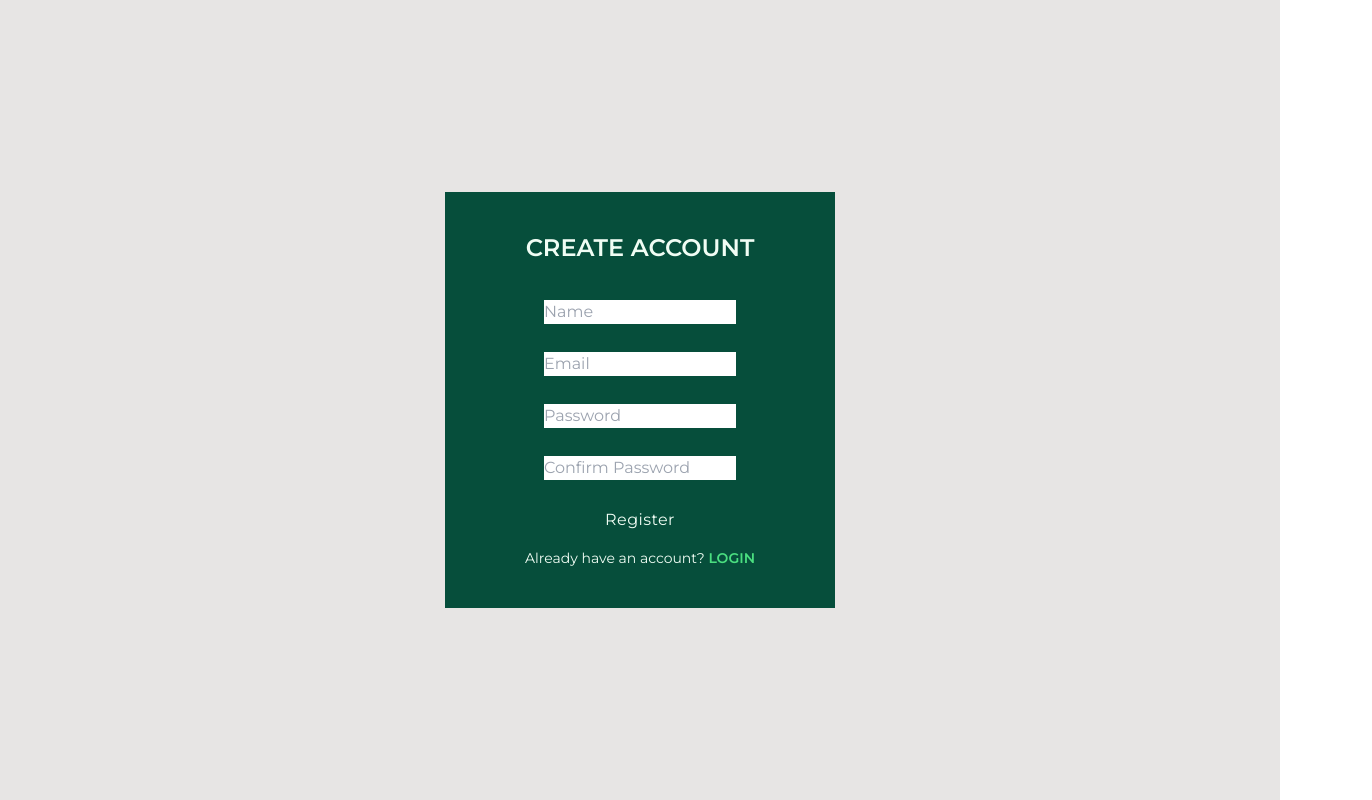
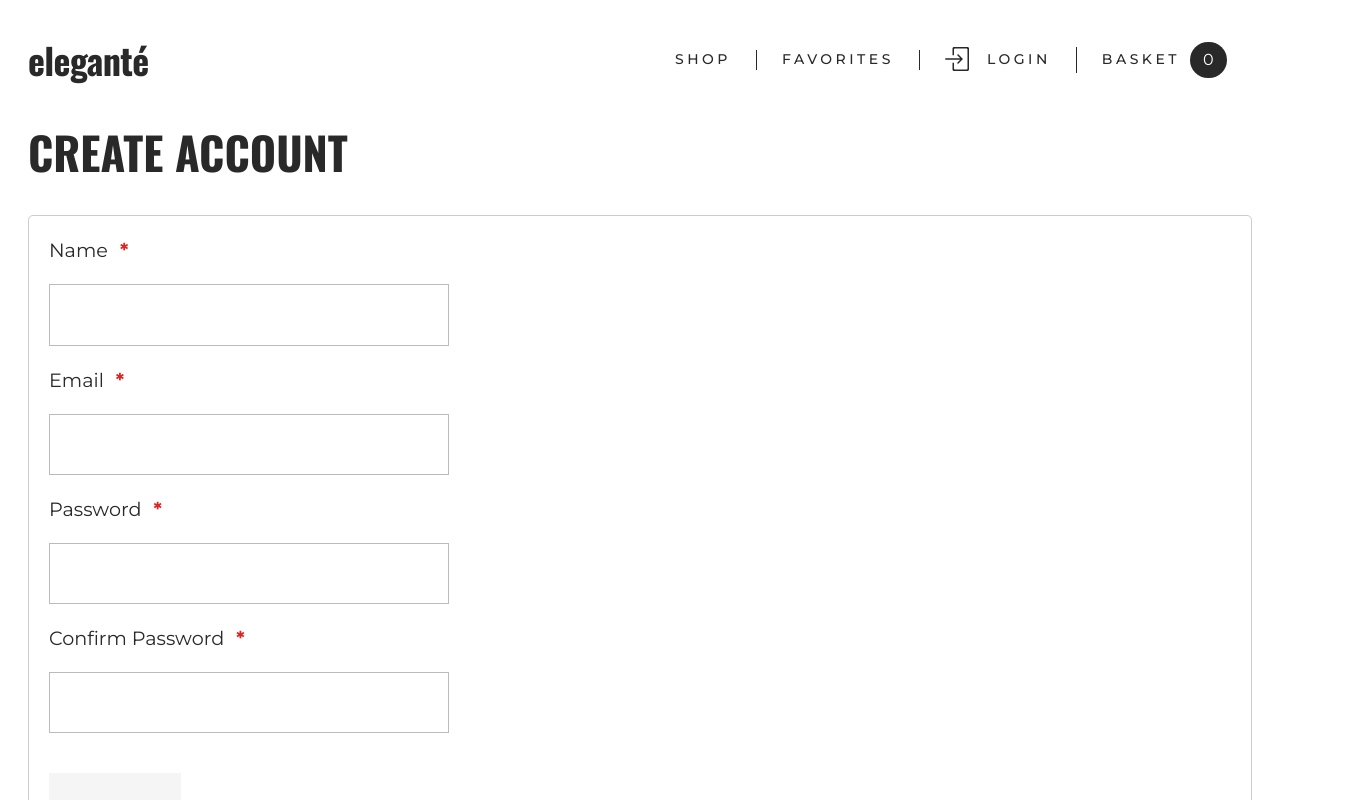
Before and after one commit to youngcoder-tz/eShop, a Next.js app: page /register in a window 1280 px wide. Shown: the top 800 px of the page, 1372 px wide, since content can reach past the window. Built offline with nearby package versions, Linux system fonts and the light colour scheme; no server answers.

Commit message:
Implement Auth screens

```diff
--- a/components/AddCounpon.js
+++ b/components/AddCounpon.js
@@ -19,7 +19,7 @@ export default () => {
 			</p>
 
 			<div
-				className={`coupon-form space-y-5 my-5 ${showForm ? 'is-active' : ''}`}
+				className={`coupon-form space-y-5 m-5 ${showForm ? 'is-active' : ''}`}
 			>
 				<p>If you have a coupon code, please apply it below.</p>
 				<input
--- a/pages/cart.jsx
+++ b/pages/cart.jsx
@@ -150,7 +150,7 @@ function CartScreen() {
 							</div>
 
 							<button
-								onClick={() => push('/login?redirect=/shipping')}
+								onClick={() => push('/login?redirect=/finish-order')}
 								className="primary-btn w-full"
 							>
 								PROCEED TO CHECKOUT
--- a/pages/login.jsx
+++ b/pages/login.jsx
@@ -1,14 +1,19 @@
+/**
+ * External dependencies
+ */
 import Link from 'next/link';
 import { useForm } from 'react-hook-form';
 import { getSession, signIn } from 'next-auth/react';
 import { toast } from 'react-toastify';
 import { useRouter } from 'next/router';
-import { GiShoppingBag } from 'react-icons/gi';
 import { useState } from 'react';
 import ReactLoading from 'react-loading';
-import Image from 'next/image';
-import Head from 'next/head';
-import { motion } from 'framer-motion';
+
+/**
+ * Internal dependencies
+ */
+import { Layout } from '../components';
+import { displayError } from '../utils';
 
 export default function LoginScreen() {
 	const [loading, setLoading] = useState(false);
@@ -37,64 +42,34 @@ export default function LoginScreen() {
 	};
 
 	return (
-		<>
-			<motion.div
-				initial={{ opacity: 0 }}
-				animate={{ opacity: 1 }}
-				exit={{ opacity: 0 }}
-				className="flex flex-col h-[100vh] justify-center items-center bg-stone-200"
-			>
-				<Head>
-					<title>Login - Green Shop</title>
-				</Head>
+		<Layout title={'LOGIN'}>
+			<h2 className="auth-title">Login</h2>
 
-				<div className="flex items-center">
-					<div>
-						<Image
-							src={'/images/loginbg.jpg'}
-							alt="WELCOME"
-							width={7000}
-							height={9852}
-							className="h-[450px] w-[350px] hidden md:flex bg-black"
-						/>
-					</div>
-
-					<div className="md:h-[450px] flex flex-col items-center justify-center w-fit bg-emerald-900 text-green-50 p-8 px-12 sm:px-14">
-						<Link
-							href={'/shop'}
-							className="flex flex-col items-center justify-center mb-5"
-						>
-							<GiShoppingBag className="w-20 h-20 text-green-100 hover:text-green-300" />
-						</Link>
-
-						<form
-							onSubmit={handleSubmit(submitHandler)}
-							className="space-y-8 mb-4"
-						>
-							<div className="space-y-4">
-								<div>
+			<form className="auth-form" onSubmit={handleSubmit(submitHandler)}>
+				{/* Email */}
+				<label htmlFor="email">
+					Email
+					<span className="required">*</span>
+				</label>
 				<input
 					{...register('email', {
 						required: 'Please enter email',
 						pattern: {
-												value:
-													/^[a-zA-Z0-9_.+-]+@[a-zA-Z0-9-]+.[a-zA-Z0-9-.]+$/i,
+							value: /^[a-zA-Z0-9_.+-]+@[a-zA-Z0-9-]+.[a-zA-Z0-9-.]+$/i,
 							message: 'Invalid email format',
 						},
 					})}
 					type="email"
 					id="email"
-										placeholder="danny@shop.com"
-										className="placeholder:lowercase"
+					className="contained-input"
 				/>
-									{errors.email && (
-										<div>
-											<em>* {errors.email.message}</em>{' '}
-										</div>
-									)}
-								</div>
+				{errors.email && displayError(errors.email.message)}
 
-								<div>
+				{/* Password */}
+				<label htmlFor="password" className="mt-5">
+					Password
+					<span className="required">*</span>
+				</label>
 				<input
 					{...register('password', {
 						required: 'Please enter password',
@@ -105,52 +80,31 @@ export default function LoginScreen() {
 					})}
 					type="password"
 					id="password"
-										placeholder="123456"
+					className="contained-input"
 				/>
-									{errors.password && (
-										<div>
-											<em>* {errors.password.message}</em>
-										</div>
+				{errors.password && displayError(errors.password.message)}
+
+				<p className="mt-10 gap-7 flex flex-wrap items-center">
+					<button className="secondary-btn">
+						{loading ? (
+							<ReactLoading type="spin" color="#333" height={25} width={25} />
+						) : (
+							<>Log in</>
 						)}
-								</div>
-							</div>
+					</button>
 
-							<div className="text-center">
-								{loading ? (
-									<div className="flex justify-center">
-										<ReactLoading
-											type="spin"
-											color="#7abc7fee"
-											height={50}
-											width={25}
-											className="flex flex-col items-center"
-										/>
-									</div>
-								) : (
-									<button className="primary-button tracking-widest shadow-none">
-										Log In
-									</button>
-								)}
-							</div>
-						</form>
-
-						<h1 className="text-center text-sm">
+					<span>
 						Don't have an account?{' '}
 						<Link
 							href={`/register?redirect=${redirect || '/shop'}`}
-								className="text-green-400 hover:text-green-500 active:text-green-400 uppercase font-semibold"
+							className="text-[#1bb0ce] hover:text-[#1691aa]"
 						>
 							Register
 						</Link>
-						</h1>
-
-						<div className="text-xs mt-3">
-							<em>please sign in with placeholder credentials</em>
-						</div>
-					</div>
-				</div>
-			</motion.div>
-		</>
+					</span>
+				</p>
+			</form>
+		</Layout>
 	);
 }
 
--- a/pages/register.jsx
+++ b/pages/register.jsx
@@ -1,9 +1,10 @@
+/**
+ * External dependencies
+ */
 import Link from 'next/link';
 import React from 'react';
-import Layout from '../components/Layout';
 import { useForm } from 'react-hook-form';
 import { signIn } from 'next-auth/react';
-import { errorHandler } from '../utils/errorHandler';
 import { toast } from 'react-toastify';
 import { useSession } from 'next-auth/react';
 import { useEffect } from 'react';
@@ -11,8 +12,12 @@ import { useRouter } from 'next/router';
 import axios from 'axios';
 import { useState } from 'react';
 import ReactLoading from 'react-loading';
-import Head from 'next/head';
-import { motion } from 'framer-motion';
+
+/**
+ * Internal dependencies
+ */
+import { Layout } from '../components';
+import { errorHandler, displayError } from '../utils';
 
 export default function LoginScreen() {
 	const [loading, setLoading] = useState(false);
@@ -58,41 +63,30 @@ export default function LoginScreen() {
 	};
 
 	return (
-		<div className="flex flex-col h-[100vh] justify-center items-center bg-stone-200">
-			<Head>
-				<title>Register - Green Shop</title>
-			</Head>
+		<Layout title={'SIGN UP'}>
+			<h2 className="auth-title">Create Account</h2>
 
-			<motion.form
-				initial={{ opacity: 0 }}
-				animate={{ opacity: 1 }}
-				exit={{ opacity: 0 }}
-				onSubmit={handleSubmit(submitHandler)}
-				className=" bg-emerald-900 text-green-50 sm:px-20 p-10 px-14 flex flex-col items-center"
-			>
-				<h1 className="mb-4 text-2xl text-center font-semibold uppercase">
-					Create Account
-				</h1>
-
-				<div className="mt-5">
-					<div className="mb-7">
+			<form className="auth-form" onSubmit={handleSubmit(submitHandler)}>
+				{/* Name */}
+				<label htmlFor="name">
+					Name
+					<span className="required">*</span>
+				</label>
 				<input
 					{...register('name', {
-								required: 'Please enter your name',
+						required: 'Please enter your name.',
 					})}
 					type="text"
-							className="w-full"
 					id="name"
-							placeholder="Name"
+					className="contained-input"
 				/>
-						{errors.name && (
-							<div className="text-green-200">
-								<em>* {errors.name.message}</em>
-							</div>
-						)}
-					</div>
+				{errors.name && displayError(errors.name.message)}
 
-					<div className="mb-7">
+				{/* Email */}
+				<label htmlFor="email">
+					Email
+					<span className="required">*</span>
+				</label>
 				<input
 					{...register('email', {
 						required: 'Please enter email',
@@ -102,95 +96,70 @@ export default function LoginScreen() {
 						},
 					})}
 					type="email"
-							className="w-full"
 					id="email"
-							placeholder="Email"
+					className="contained-input"
 				/>
-						{errors.email && (
-							<div className="text-green-200">
-								<em>* {errors.email.message} </em>
-							</div>
-						)}
-					</div>
+				{errors.email && displayError(errors.email.message)}
 
-					<div className="mb-7">
+				{/* Password */}
+				<label htmlFor="password">
+					Password
+					<span className="required">*</span>
+				</label>
 				<input
 					{...register('password', {
 						required: 'Please enter password',
 						minLength: {
 							value: 6,
-									message: 'password must be at least 6 chars',
+							message: 'password must be at least 6 characters',
 						},
 					})}
 					type="password"
-							className="w-full"
 					id="password"
-							placeholder="Password"
+					className="contained-input"
 				/>
-						{errors.password && (
-							<div className="text-green-200">
-								<em>* {errors.password.message}</em>
-							</div>
-						)}
-					</div>
+				{errors.password && displayError(errors.password.message)}
 
-					<div className="mb-7">
+				{/* Confirm Password */}
+				<label htmlFor="confirmPassword">
+					Confirm Password
+					<span className="required">*</span>
+				</label>
 				<input
 					{...register('confirmPassword', {
 						required: 'Please confirm your password',
 						validate: (value) => value === getValues('password'),
 						minLength: {
 							value: 6,
-									message: 'password must be at least 6 chars',
+							message: 'password must be at least 6 characters',
 						},
 					})}
 					type="password"
-							className="w-full"
 					id="confirmPassword"
-							placeholder="Confirm Password"
+					className="contained-input"
 				/>
-						{errors.confirmPassword && (
-							<div className="text-green-200">
-								<em>* {errors.confirmPassword.message}</em>
-							</div>
+				{errors.confirmPassword && displayError(errors.confirmPassword.message)}
+
+				<p className="mt-10 gap-7 flex flex-wrap items-center">
+					<button className="secondary-btn">
+						{loading ? (
+							<ReactLoading type="spin" color="#333" height={25} width={25} />
+						) : (
+							<>Regsiter</>
 						)}
-						{errors.confirmPassword &&
-							errors.confirmPassword.type === 'validate' && (
-								<div className="text-green-200">
-									<em>* Passwords do not match</em>
-								</div>
-							)}
-					</div>
-				</div>
+					</button>
 
-				<div className="space-y-4 flex flex-col items-center">
-					{loading ? (
-						<div className="flex justify-center">
-							<ReactLoading
-								type="spin"
-								color="#7abc7fee"
-								height={50}
-								width={25}
-								className="flex flex-col items-center"
-							/>
-						</div>
-					) : (
-						<button className="primary-button shadow-none tracking-wide">
-							Register
-						</button>
-					)}
-
-					<h1 className="text-sm">
+					<span>
 						Already have an account?{' '}
 						<Link
-							href={'/login'}
-							className="text-green-400 hover:text-green-300 active:text-green-400 uppercase font-semibold"
+							href={`/login?redirect=${redirect || '/shop'}`}
+							className="text-[#1bb0ce] hover:text-[#1691aa]"
 						>
 							Login
 						</Link>
-					</h1>
-				</div>
-			</motion.form>
-		</div>
+					</span>
+				</p>
+			</form>
+		</Layout>
 	);
 }
--- a/styles/globals.css
+++ b/styles/globals.css
@@ -22,10 +22,6 @@
 	.alert-success {
 		@apply m-3 rounded-lg bg-red-100 p-3 text-green-700;
 	}
-
-	.dropdown-link {
-		@apply flex p-2 hover:bg-emerald-600;
-	}
 }
 
 body {
--- a/styles/main.scss
+++ b/styles/main.scss
@@ -2,4 +2,5 @@
 @import "./views/index";
 @import './views/shop';
 @import './views/slug';
-@import './views/cart'
+@import './views/cart';
+@import './views/auth';
--- /dev/null
+++ b/styles/views/_auth.scss
@@ -0,0 +1,68 @@
+.auth-title {
+	font-size: 45px;
+	font-weight: 700;
+	line-height: 1.4em;
+	font-family: "oswald";
+	text-transform: uppercase;
+}
+
+.auth-form {
+	padding: 20px;
+	margin: 2em 0;
+	text-align: left;
+	border-radius: 5px;
+	border: 1px solid #ccc;
+
+	.required {
+		@apply text-red-600 ml-3;
+		font-weight: 700;
+	}
+
+	label {
+		display: block;
+		margin-bottom: 1em;
+		cursor: pointer;
+		font-size: 1.2em;
+
+		&:not(:first-of-type) {
+			margin-top: 1.25rem;
+		}
+	}
+}
+
+.account-dropdown {
+	@apply p-5;
+
+	will-change: transform;
+	background-color: #fff;
+	border: 1px solid #bbb;
+	width: 290px;
+	position: absolute;
+	right: 0;
+	left: auto;
+	bottom: 0;
+	transform: translateY(calc(100% + 15px));
+	z-index: 10;
+	transition: all 400ms ease-in-out;
+
+	max-height: 0;
+	visibility: hidden;
+	opacity: 0;
+	overflow: hidden;
+
+	&.is-active {
+		opacity: 1;
+		max-height: 200px;
+		visibility: visible;
+	}
+
+	.dropdown-link {
+		border: 0 !important;
+		padding: 15px 0 !important;
+		margin: 0 !important;
+
+		&:not(:last-of-type) {
+			border-bottom: 1px solid #ccc !important;
+		}
+	}
+}
--- a/utils/errorHandler.js
+++ b/utils/errorHandler.js
@@ -2,3 +2,9 @@ export const errorHandler = (err) =>
 	err.response && err.response.data && err.response.data.message
 		? err.response.data.message
 		: err.message;
+
+export const displayError = (msg) => (
+	<p>
+		<em className="text-red-600">* {msg}</em>
+	</p>
+);
--- a/utils/index.js
+++ b/utils/index.js
@@ -2,6 +2,7 @@ export * from './data';
 export * from './icons';
 export * from './addToCart';
 export * from './Store';
+export * from './errorHandler';
 import db from './db';
 
 export { db };
```
Also changed, not shown: components/ProfileMenu.js (+16 -49 lines). Lines whose indentation alone changed are shown as unchanged.
